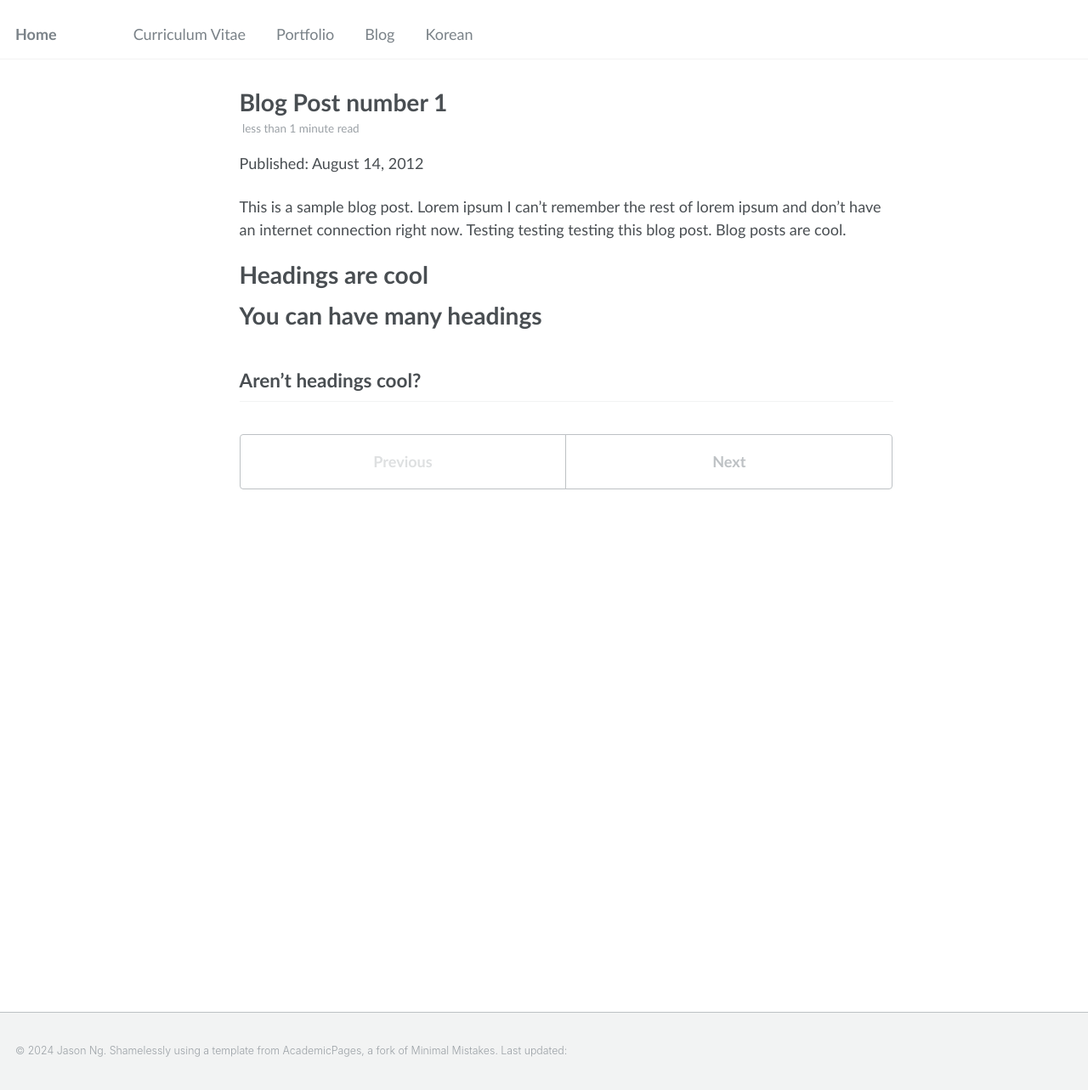
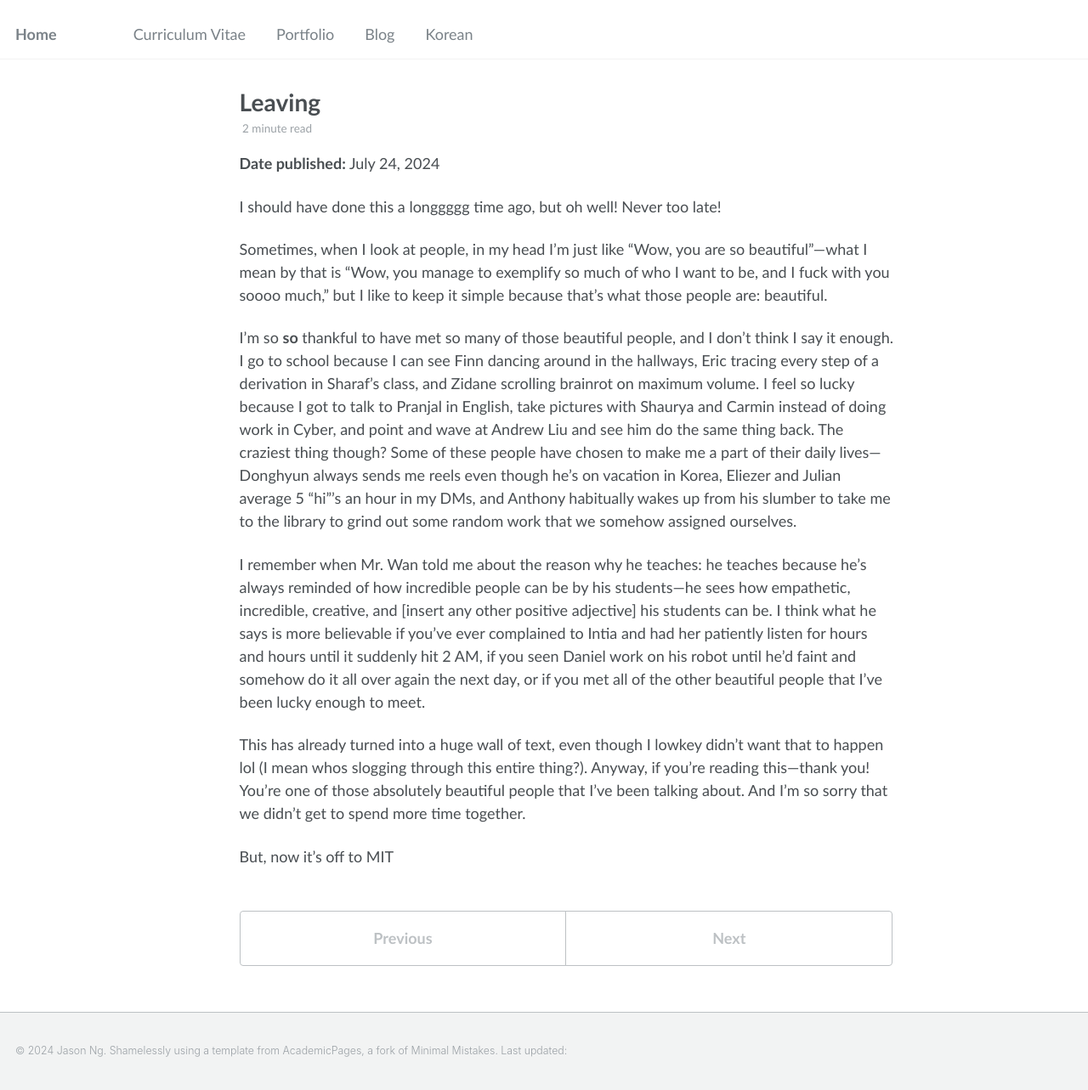
Before and after one commit to JasxnNg/jasxnng.github.io, a Jekyll site: the page built from _posts/2012-08-14-blog-post-1.md, in a window 1280 px wide and 1283 px high. Shown: the whole window at 85% size. Built offline with Jekyll 4.4.1, drawn with Linux system fonts in a browser that asks for light colours.

Commit message:
almost finished with all the features

```diff
--- a/_data/ui-text.yml
+++ b/_data/ui-text.yml
@@ -16,7 +16,7 @@ en: &DEFAULT_EN
   meta_label                 :
   tags_label                 : "Tags:"
   categories_label           : "Categories:"
-  date_label                 : "Published:"
+  date_label                 : "Date published:"
   comments_label             : "Leave a Comment"
   comments_title             : "Comments"
   more_label                 : "Learn More"
--- a/_layouts/single.html
+++ b/_layouts/single.html
@@ -31,7 +31,7 @@ layout: default
             <p class="page__meta"><i class="fa fa-clock-o" aria-hidden="true"></i> {% include read-time.html %}</p>
           {% endif %}
         {% if page.modified %}
-          <p class="page__date"><strong><i class="fa fa-fw fa-calendar" aria-hidden="true"></i> {{ site.data.ui-text[site.locale].date_label | default: "Published:" }}</strong> <time datetime="{{ page.modified | date: "%Y-%m-%d" }}">{{ page.modified | date: "%B %d, %Y" }}</time></p>
+          <!-- <p class="page__date"><strong><i class="fa fa-fw fa-calendar" aria-hidden="true"></i> {{ site.data.ui-text[site.locale].date_label | default: "Published:" }}</strong> <time datetime="{{ page.modified | date: "%Y-%m-%d" }}">{{ page.modified | date: "%B %d, %Y" }}</time></p> -->
         {% endif %}
 
         {% if page.collection == 'teaching' %}
@@ -39,7 +39,7 @@ layout: default
         {% elsif page.venue and page.date %}
           <p>Published in <i>{{ page.venue }}</i>, {{ page.date | default: "1900-01-01" | date: "%Y" }} </p>
         {% elsif page.date %}
-          <p class="page__date"> {{ site.data.ui-text[site.locale].date_label | default: "Published:" }}</strong> <time datetime="{{ page.date | date_to_xmlschema }}">{{ page.date | default: "1900-01-01" | date: "%B %d, %Y" }}</time></p>
+          <p class="page__date"> <strong>{{ site.data.ui-text[site.locale].date_label | default: "Published:" }}</strong> <time datetime="{{ page.date | date_to_xmlschema }}">{{ page.date | default: "1900-01-01" | date: "%B %d, %Y" }}</time></p>
         {% endif %}
         </header>
       {% endunless %}
--- a/_posts/2012-08-14-blog-post-1.md
+++ b/_posts/2012-08-14-blog-post-1.md
@@ -1,21 +1,18 @@
 ---
-title: 'Blog Post number 1'
-date: 2012-08-14
-permalink: /posts/2012/08/blog-post-1/
+title: 'Leaving'
+date: 2024-07-24
+permalink: /posts/leaving_highschool
 author_profile: false
-tags:
-  - cool posts
-  - category1
-  - category2
 ---
 
-This is a sample blog post. Lorem ipsum I can't remember the rest of lorem ipsum and don't have an internet connection right now. Testing testing testing this blog post. Blog posts are cool.
+I should have done this a longgggg time ago, but oh well! Never too late!
 
-Headings are cool
-======
+Sometimes, when I look at people, in my head I’m just like “Wow, you are so beautiful”—what I mean by that is “Wow, you manage to exemplify so much of who I want to be, and I fuck with you soooo much,” but I like to keep it simple because that’s what those people are: beautiful.
 
-You can have many headings
-======
+I’m so **so** thankful to have met so many of those beautiful people, and I don’t think I say it enough. I go to school because I can see Finn dancing around in the hallways, Eric tracing every step of a derivation in Sharaf’s class, and Zidane scrolling brainrot on maximum volume. I feel so lucky because I got to talk to Pranjal in English, take pictures with Shaurya and Carmin instead of doing work in Cyber, and point and wave at Andrew Liu and see him do the same thing back. The craziest thing though? Some of these people have chosen to make me a part of their daily lives—Donghyun always sends me reels even though he’s on vacation in Korea, Eliezer and Julian average 5 “hi”’s an hour in my DMs, and Anthony habitually wakes up from his slumber to take me to the library to grind out some random work that we somehow assigned ourselves.
 
-Aren't headings cool?
-------
+I remember when Mr. Wan told me about the reason why he teaches: he teaches because he’s always reminded of how incredible people can be by his students—he sees how empathetic, incredible, creative, and [insert any other positive adjective] his students can be. I think what he says is more believable if you’ve ever complained to Intia and had her patiently listen for hours and hours until it suddenly hit 2 AM, if you seen Daniel work on his robot until he’d faint and somehow do it all over again the next day, or if you met all of the other beautiful people that I’ve been lucky enough to meet.
+
+This has already turned into a huge wall of text, even though I lowkey didn’t want that to happen lol (I mean whos slogging through this entire thing?). Anyway, if you’re reading this—thank you! You’re one of those absolutely beautiful people that I’ve been talking about. And I’m so sorry that we didn’t get to spend more time together.
+
+But, now it’s off to MIT
```
Also changed, not shown: _pages/about.md (+1 -1 lines), _posts/2015-08-14-blog-post-4.md (+0 -4 lines).
